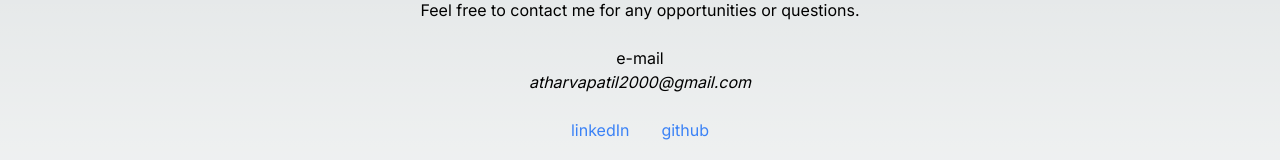
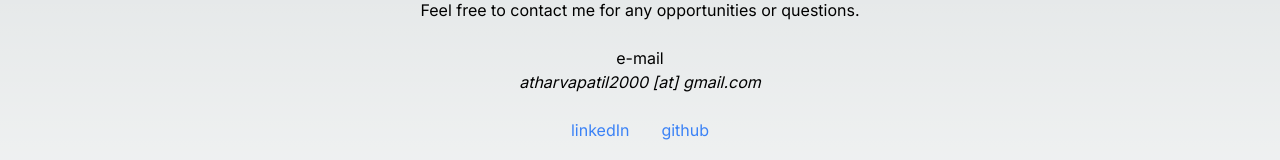
Before and after one commit to atharvapatil4/personal-website, a Next.js app in the folder personal-website/: page /contact in a window 1280 px wide. Shown: the part 318-478 px from the top of the page. Built offline with nearby package versions, Linux system fonts and the light colour scheme.

Commit message:
remove email string

```diff
--- a/personal-website/src/app/contact/page.tsx
+++ b/personal-website/src/app/contact/page.tsx
@@ -8,7 +8,7 @@ export default function Reader() {
         <p>Feel free to contact me for any opportunities or questions.</p>
         <br></br>
         <p>e-mail</p>
-        <p className="italic">atharvapatil2000@gmail.com</p>
+        <p className="italic">atharvapatil2000 [at] gmail.com</p>
         <br></br>
         <div className="flex justify-center">
           <div className="mr-8">
```
